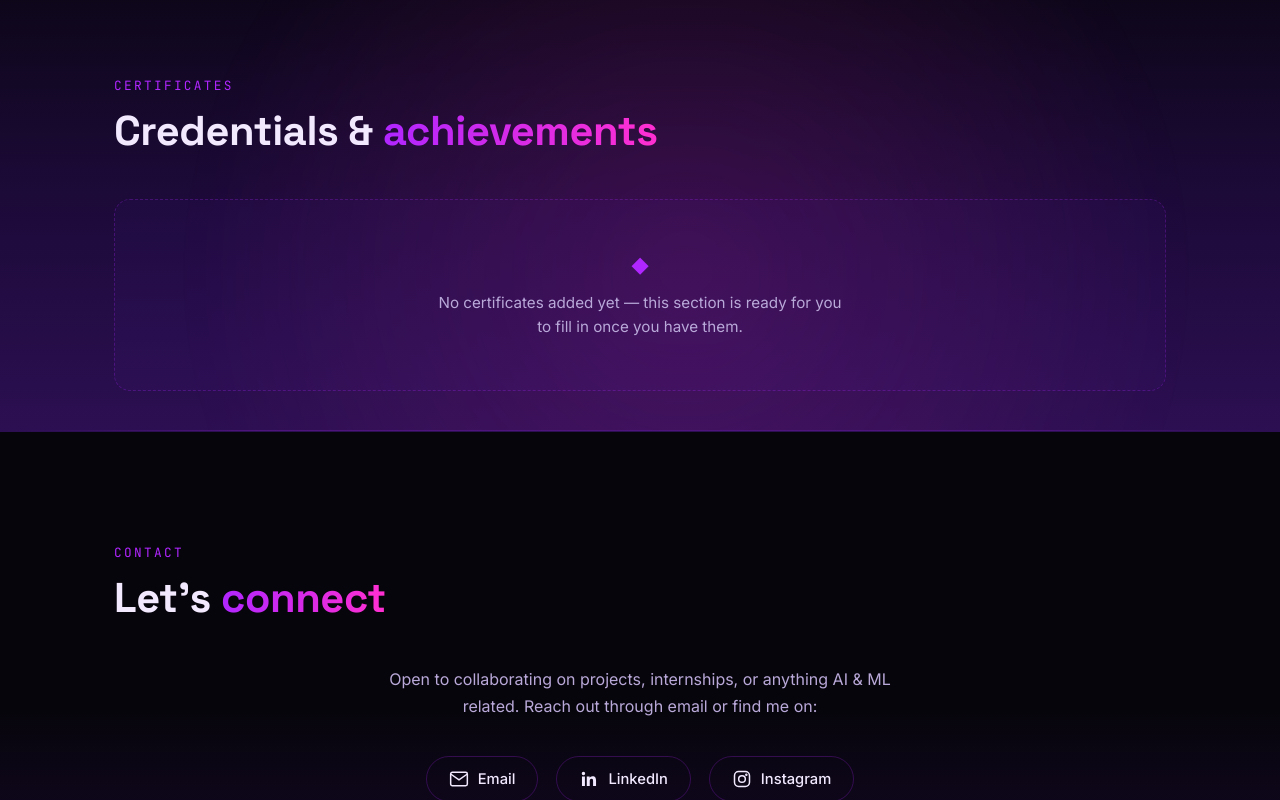
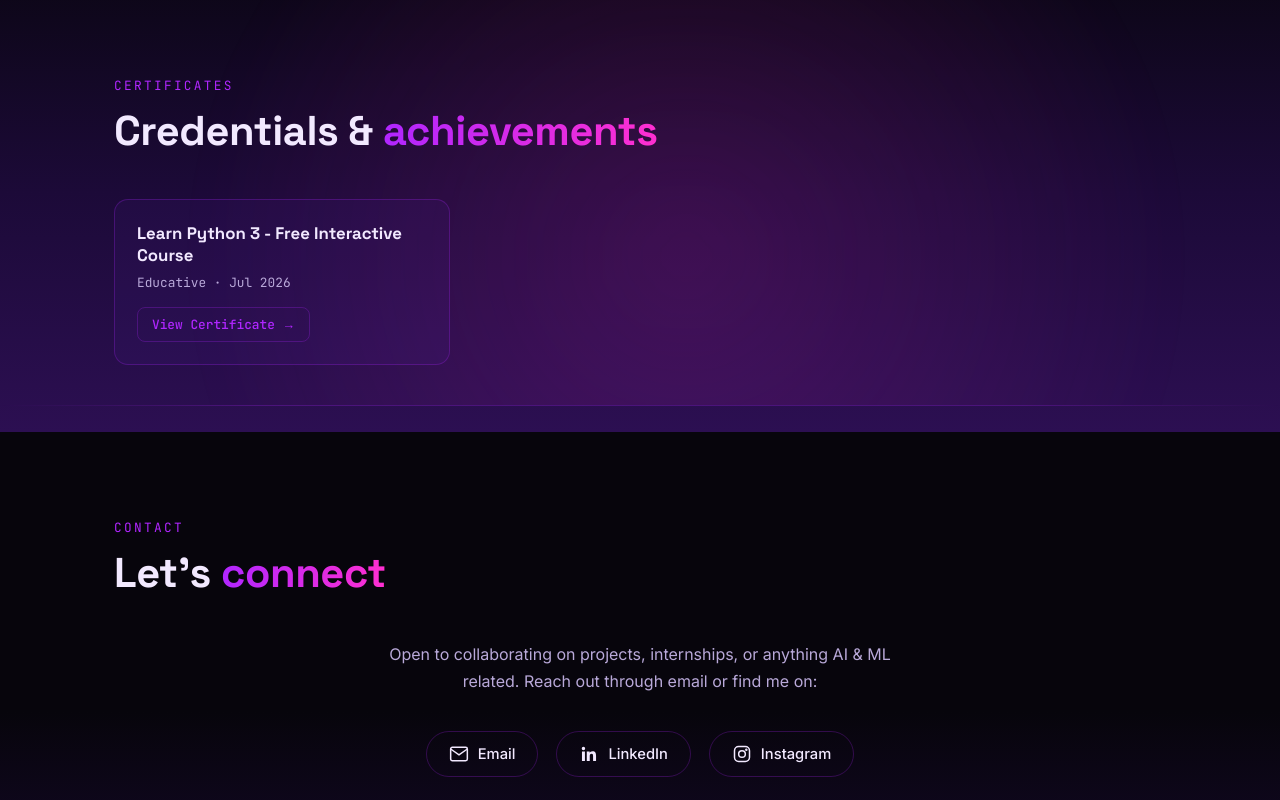
Before and after one commit to Ranatahir0532/Tahir-portfolio, a Next.js app: page / in a window 1280 px wide. Shown: the part 2768-3568 px from the top of the page. Built offline with nearby package versions, Linux system fonts and the light colour scheme.

Commit message:
added new cirtificate

```diff
--- a/components/Certificates.js
+++ b/components/Certificates.js
@@ -3,11 +3,17 @@ import Reveal from "./Reveal";
 
 /*
   Add your certificates here. Each entry can be as simple as:
-  { title: "Certificate Name", issuer: "Issuing Platform", date: "2026" }
-  Once you have images, swap the placeholder icon for:
-  <img src="/certificates/your-file.jpg" alt={title} className={styles.certImg} />
+  { title: "Certificate Name", issuer: "Issuing Platform", date: "2026", fileUrl: "/certificates/your-file.pdf" }
+  Put the certificate file itself in /public/certificates.
 */
-const CERTIFICATES = [];
+const CERTIFICATES = [
+  {
+    title: "Learn Python 3 - Free Interactive Course",
+    issuer: "Educative",
+    date: "Jul 2026",
+    fileUrl: "/certificates/learn-python-3.pdf",
+  },
+];
 
 export default function Certificates() {
   return (
@@ -40,6 +46,16 @@ export default function Certificates() {
                 <p className={styles.cardMeta}>
                   {c.issuer} · {c.date}
                 </p>
+                {c.fileUrl && (
+                  <a
+                    href={c.fileUrl}
+                    target="_blank"
+                    rel="noopener noreferrer"
+                    className={styles.viewBtn}
+                  >
+                    View Certificate →
+                  </a>
+                )}
               </div>
             </Reveal>
           ))}
--- a/components/Certificates.module.css
+++ b/components/Certificates.module.css
@@ -80,6 +80,28 @@
   color: var(--text-dim);
 }
 
+.viewBtn {
+  display: inline-flex;
+  align-items: center;
+  gap: 6px;
+  margin-top: 16px;
+  font-family: var(--font-mono);
+  font-size: 0.8rem;
+  font-weight: 500;
+  color: var(--purple-neon);
+  padding: 8px 14px;
+  border: 1px solid var(--border-soft);
+  border-radius: 8px;
+  transition: border-color 0.25s ease, background 0.25s ease,
+    transform 0.25s ease;
+}
+
+.viewBtn:hover {
+  border-color: var(--purple-neon);
+  background: rgba(176, 38, 255, 0.08);
+  transform: translateY(-2px);
+}
+
 @media (max-width: 768px) {
   .grid {
     grid-template-columns: 1fr;
```
Also changed, not shown: 1 other file (tests, documents, lock files or other folders).
